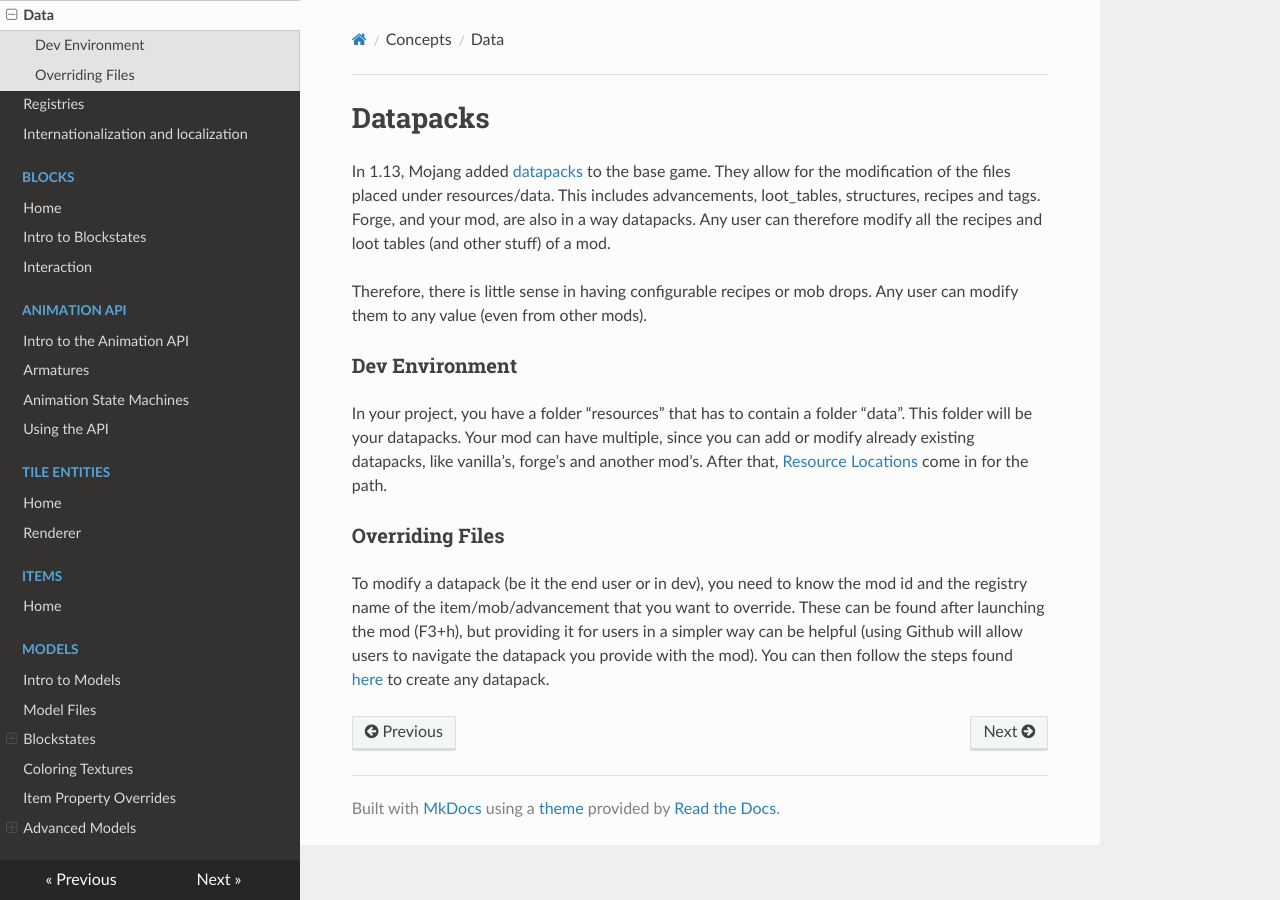
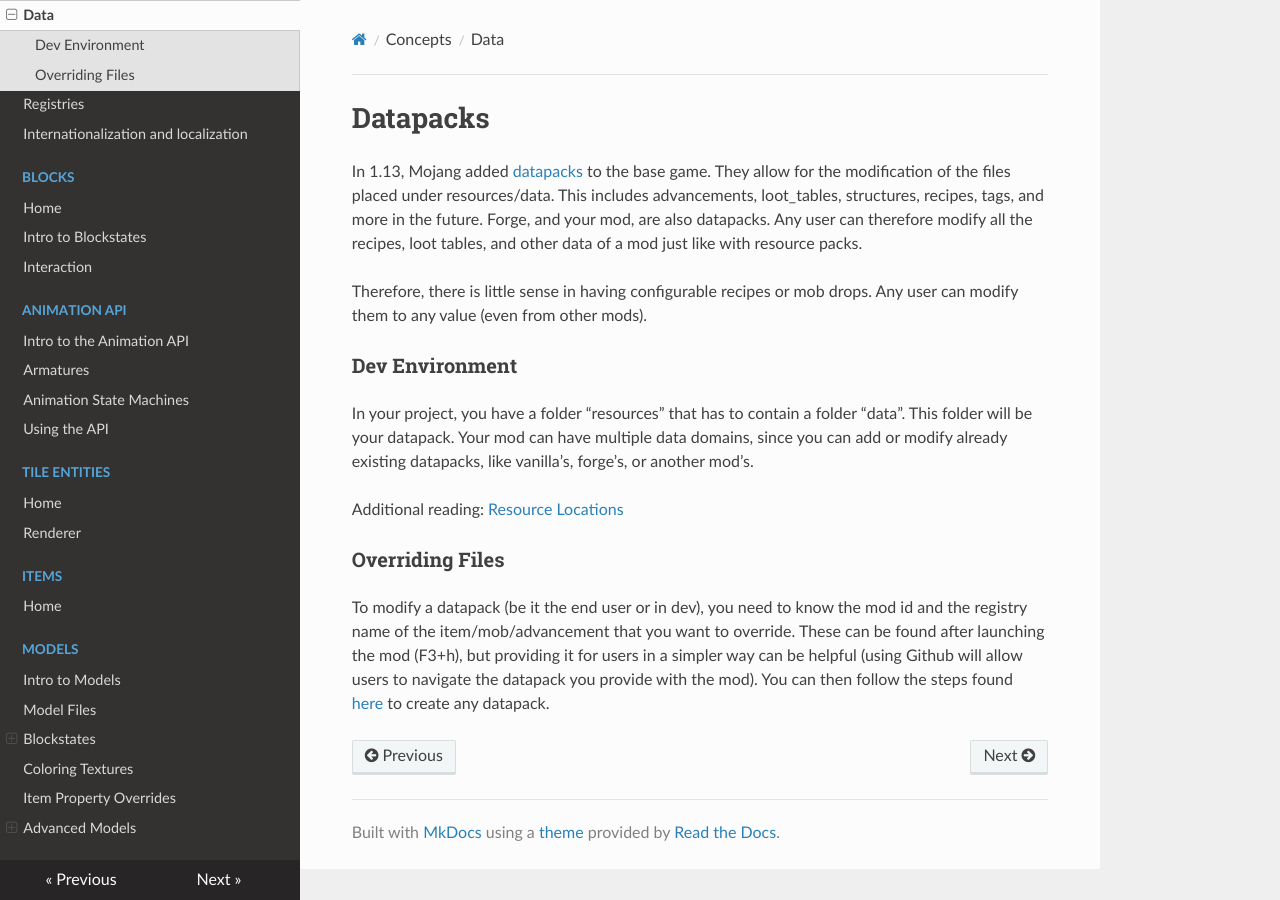
Before and after one commit to MinecraftForge/Documentation, an MkDocs documentation site: the page built from docs/concepts/data.md, in a window 1280 px wide. Built offline with MkDocs 1.6.1, drawn with Linux system fonts in a browser that asks for light colours; nearby versions of some CDN libraries.

Commit message:
Fix some grammar, remove unnecessary content

```diff
--- a/docs/concepts/data.md
+++ b/docs/concepts/data.md
@@ -1,15 +1,16 @@
 Datapacks
 =========
 In 1.13, Mojang added [datapacks][datapack] to the base game. They allow for the modification of the files placed under resources/data.
-This includes advancements, loot_tables, structures, recipes and tags.
-Forge, and your mod, are also in a way datapacks. Any user can therefore modify all the recipes and loot tables (and other stuff) of a mod.
+This includes advancements, loot_tables, structures, recipes, tags, and more in the future.
+Forge, and your mod, are also datapacks. Any user can therefore modify all the recipes, loot tables, and other data of a mod just like with resource packs.
 
 Therefore, there is little sense in having configurable recipes or mob drops. Any user can modify them to any value (even from other mods).
 
 ### Dev Environment
-In your project, you have a folder "resources" that has to contain a folder "data". This folder will be your datapacks.
-Your mod can have multiple, since you can add or modify already existing datapacks, like vanilla's, forge's and another mod's.
-After that, [Resource Locations][resourcelocation] come in for the path.
+In your project, you have a folder "resources" that has to contain a folder "data". This folder will be your datapack.
+Your mod can have multiple data domains, since you can add or modify already existing datapacks, like vanilla's, forge's, or another mod's.
+
+Additional reading: [Resource Locations][resourcelocation]
 
 ### Overriding Files
 To modify a datapack (be it the end user or in dev), you need to know the mod id and the registry name of the item/mob/advancement that you want to override.
```
